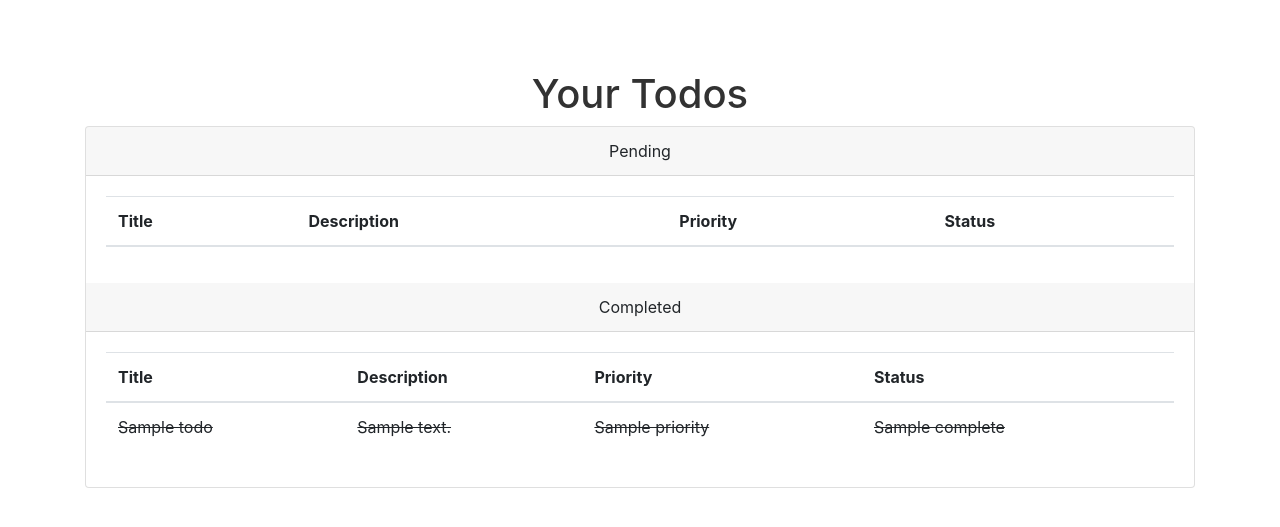
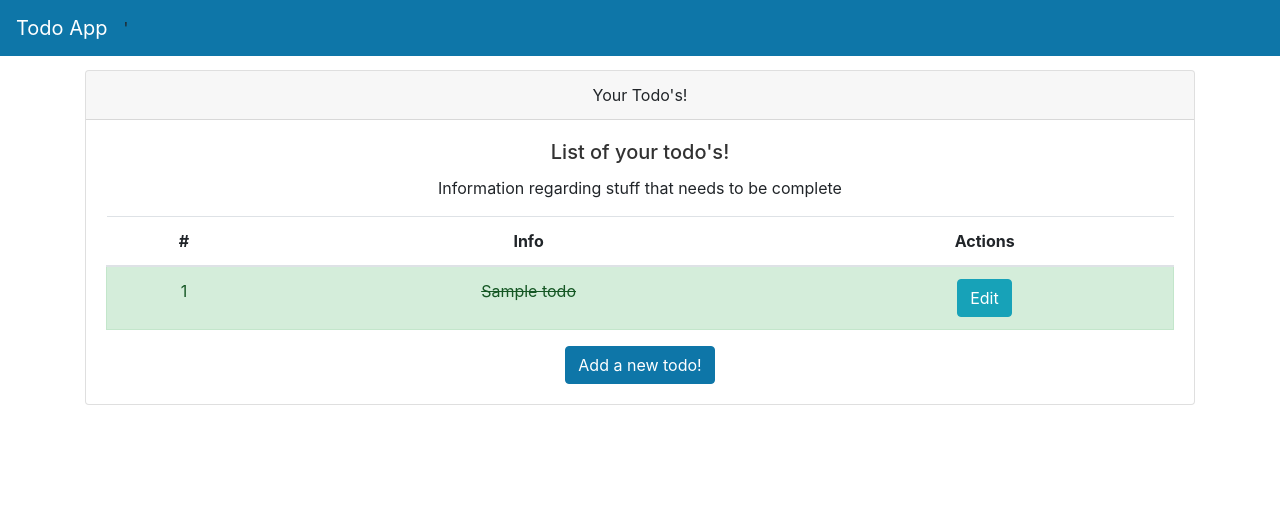
Before and after one commit to mMaRuf1998/Todo-App, a FastAPI app: template templates/todos.html in a window 1280 px wide. Shown: the top 527 px of the page. Run offline with FastAPI, Linux system fonts and the light colour scheme; the template is opened without the code that fills it: most values are stand-ins (such as "Sample title", 1, 10 or a date in 2020); lists and menus that the app fills with data are empty; parts of the project's set-up code (start-up, migrations or seed data) failed here and were passed over.

Commit message:
Polished todos.html and added a navbar

```diff
--- a/templates/layout.html
+++ b/templates/layout.html
@@ -7,6 +7,7 @@
     <link rel="stylesheet" type="text/css" href="/static/css/bootstrap.css">
 </head>
 <body>
+    {% include 'navbar.html' %}
     {% block content %}
 
     {% endblock %}
--- /dev/null
+++ b/templates/navbar.html
@@ -0,0 +1,28 @@
+<div>
+    <nav class="navbar navbar-expand-md navbar-dark main-color fixed-top">
+        <a href="#" class="navbar-brand">Todo App</a>'
+
+        <button class="navbar-toggler" type="button" data-toggle="collapse"
+        data-target="#navbarNav" aria-controls="navbarNav" aria-expanded="false" aria-label="Toggle navigation">
+            <span class="navbar-toggler-icon"></span>>
+        </button>
+        <div class="collapse navbar-collapse" id="navbarNav">
+            <ul class="navbar-nav">
+                {% if user %}
+                <li class="nav-item active">
+                    <a href="/todos/todo-page" class="nav-link">Home</a>
+                </li>
+                {% endif %}
+
+            </ul>
+
+            <ul class="navbar-nav ml-auto">
+                {% if user %}
+                <li class="navbar-item m-1">
+                    <a href="" type="button" class="btn btn-outline-light text-white" onclick="logout()">Logout</a>
+                </li>
+                {% endif %}
+            </ul>
+        </div>
+    </nav>
+</div>
--- a/templates/todos.html
+++ b/templates/todos.html
@@ -1,64 +1,61 @@
 {% include 'layout.html' %}
 
         <div class="container">
-            <h1 class="text-center">Your Todos</h1>
-            <div class="card">
-                <div class="card-header text-center">
-                    Pending
+            <div class="card text-center">
+                <div class="card-header">
+                    Your Todo's!
                 </div>
 
                 <div class="card-body">
-                        <table class="table">
+                    <h5 class="card-title">
+                List of your todo's!
+            </h5>
+            <p class="card-text">
+                Information regarding stuff that needs to be complete
+            </p>
+                        <table class="table table-hover">
                               <thead>
-                              <th>Title</th>
-                              <th>Description</th>
-                              <th>Priority</th>
-                              <th>Status</th>
+                              <tr>
+                                <th scope="col">#</th>
+                                <th scope="col">Info</th>
+                                <th scope="col">Actions</th>
+                              </tr>
                               </thead>
                               <tbody>
                               {% for todo in todos %}
                               {% if not todo.complete%}
                                 <tr>
+                                  <td>{{loop.index}}</td>
                                   <td>{{todo.title}}</td>
-                                  <td>{{todo.description}}</td>
-                                  <td>{{todo.priority}}</td>
-                                  <td>{{todo.complete}}</td>
+                                  <td>
+                                    <button onclick="window.location.href='edit-todo-page/{{todo.id}}'"
+                                            type="button" class="btn btn-info">
+                                        Edit
+                                    </button>
+                                  </td>
+
+                                </tr>
+                              {% else %}
+                                <tr class="pointer alert alert-success">
+                                  <td>{{loop.index}}</td>
+                                  <td class="strike-through-td">{{todo.title}}</td>
+                                  <td>
+                                    <button onclick="window.location.href='edit-todo-page/{{todo.id}}'"
+                                            type="button" class="btn btn-info">
+                                        Edit
+                                    </button>
+                                  </td>
 
                                 </tr>
                               {% endif %}
+
                               {% endfor %}
                               </tbody>
                             </table>
 
-
-                </div>
-                <div class="card-header text-center">
-                    Completed
+                    <a href="add-todo-page" class="btn btn-primary">Add a new todo!</a>
                 </div>
 
-                <div class="card-body">
-                    <table class="table">
-                              <thead>
-                              <th>Title</th>
-                              <th>Description</th>
-                              <th>Priority</th>
-                              <th>Status</th>
-                              </thead>
-                              <tbody>
-                              {% for todo in todos %}
-                              {% if todo.complete%}
-                                <tr>
-                                  <td><del>{{todo.title}}</del></td>
-                                  <td><del>{{todo.description}}</del></td>
-                                  <td><del>{{todo.priority}}</del></td>
-                                  <td><del>{{todo.complete}}</del></td>
 
-                                </tr>
-                              {% endif %}
-                              {% endfor %}
-
-                              </tbody>
-                            </table>
-                </div>
-            </div>
         </div>
+        </div>
```
